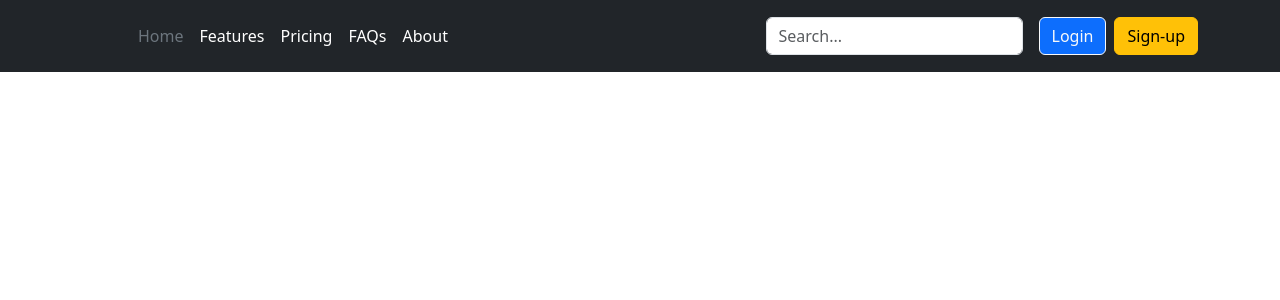
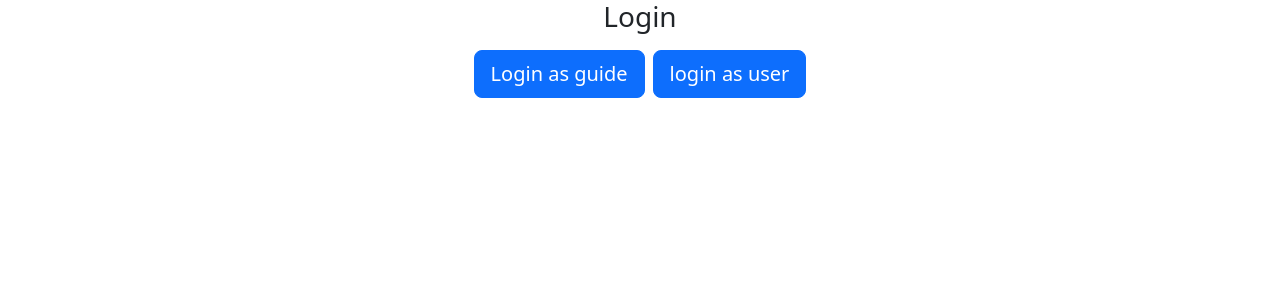
Before and after one commit to Sekkos03/stbsa_hiof, a React (Create React App) app in the folder software/frontend/: page /guide in a window 1280 px wide. Shown: the top 300 px of the page. Built offline with nearby package versions, Linux system fonts and the light colour scheme.

Commit message:
lagt til mulighet å ha flere sider ved hjelp av browserrouter. lagt til tre sider.

```diff
--- a/software/frontend/src/App.js
+++ b/software/frontend/src/App.js
@@ -1,10 +1,18 @@
 import React from 'react'
 import Header from "./components/header/Header";
+import { BrowserRouter, Routes, Route } from "react-router-dom";
+import Login from "./components/login/Login";
 
 function App() {
   return (
     <div className="App">
-        <Header />
+        <BrowserRouter>
+            <Routes>
+                <Route path="/" element={<Header/>}/>
+                <Route path="/login" element={<Login/>}/>
+                <Route path="/guide" element={<Login/>}/>
+            </Routes>
+        </BrowserRouter>
     </div>
   );
 }
--- /dev/null
+++ b/software/frontend/src/components/login/Login.js
@@ -0,0 +1,17 @@
+import React from 'react';
+
+const Login = () => {
+    return (
+        <body className="text-center">
+            <div className="container h-100">
+                <h1 className="h3 mb-3 font-weight-normal">Login</h1>
+                <div>
+                    <a href="http://localhost:3000/guideMainPage" className={"px-1 text-white"}><button className="btn btn-primary btn-lg"> Login as guide</button></a>
+                    <a href="http://localhost:3000/guideMainPage" className={"px-1 text-white"}><butto className="btn btn-primary btn-lg">login as user</butto></a>
+                </div>
+            </div>
+        </body>
+    );
+};
+
+export default Login;
```
Also changed, not shown: software/frontend/package.json (+5 -2 lines), software/frontend/src/pages/GuideMainPage.js (added, +11 -0 lines), 1 other file (tests, documents, lock files or other folders).
